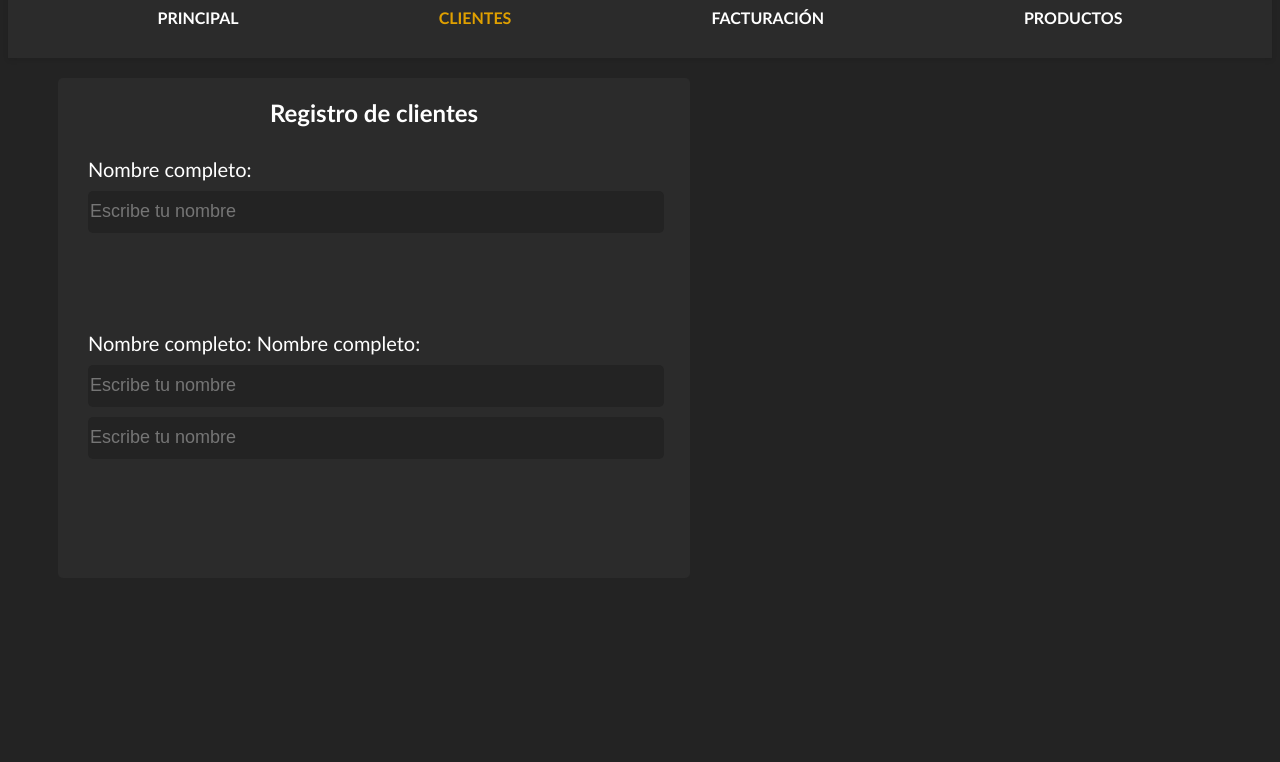
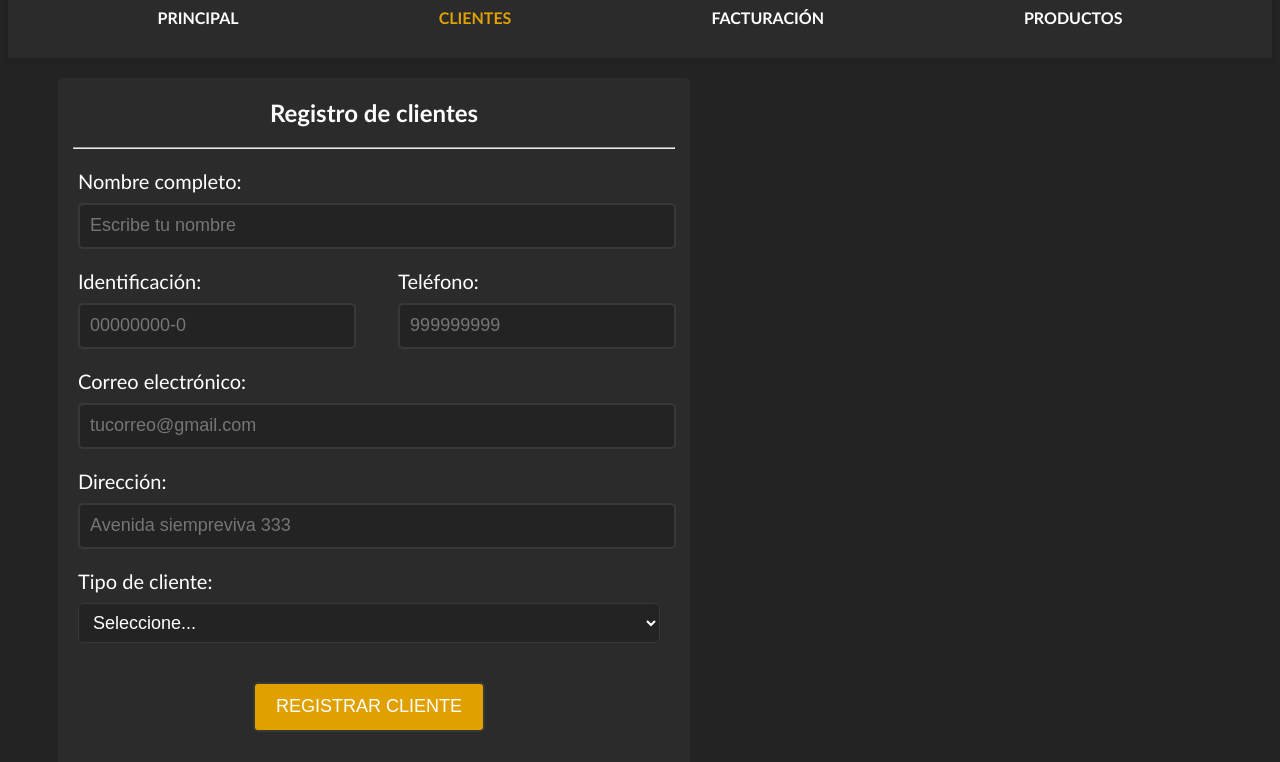
Before and after one commit to yaku555/DESARROLLO-WEB, a plain HTML site: page semana2/clientes.html in a window 1280 px wide. Shown: the part 190-952 px from the top of the page. Drawn offline with Linux system fonts and the light colour scheme.

Commit message:
Se avanzó en el formulario de clientes

```diff
--- a/semana2/clientes.html
+++ b/semana2/clientes.html
@@ -1,23 +1,28 @@
 <!DOCTYPE html>
 <html>
+
 <head>
     <meta charset="UTF-8">
     <meta name="viewport" content="width=device-width, initial-scale=1.0">
-    <link rel="icon" href="https://encrypted-tbn0.gstatic.com/images?q=tbn:ANd9GcTDxyMQGRAdYK8XFrAt1tqtorl95VLFFLGMyw&s">
+    <link rel="icon"
+        href="https://encrypted-tbn0.gstatic.com/images?q=tbn:ANd9GcTDxyMQGRAdYK8XFrAt1tqtorl95VLFFLGMyw&s">
     <title>FERREXPRESS</title>
     <link rel="stylesheet" href="estilos/index.css">
     <link rel="stylesheet" href="estilos/clientes.css">
 </head>
+
 <body>
     <main></main>
     <div class="header">
-        <img style="border-radius: 5px;" src="https://encrypted-tbn0.gstatic.com/images?q=tbn:ANd9GcTDxyMQGRAdYK8XFrAt1tqtorl95VLFFLGMyw&s" alt="">
+        <img style="border-radius: 5px;"
+            src="https://encrypted-tbn0.gstatic.com/images?q=tbn:ANd9GcTDxyMQGRAdYK8XFrAt1tqtorl95VLFFLGMyw&s" alt="">
         <div>
             <h2>FERREXPRESS</h2>
             <h3>Tienda online</h3>
         </div>
         <h1>REGISTRO DE CLIENTES</h1>
     </div>
+
     <nav>
         <ul>
             <li><a href="index.html">PRINCIPAL</a></li>
@@ -29,23 +34,57 @@
 
     <div class="formulario_clientes">
         <h2>Registro de clientes</h2>
+        <hr style="width: 95%;">
         <form action="">
-            <div>
+
+            <div class="contenedor">
                 <label for="nombre">Nombre completo: </label>
-                <br>
-                <input type="text" id="nombre" placeholder="Escribe tu nombre">
+
+                <input class="response" type="text" id="nombre" placeholder="Escribe tu nombre">
             </div>
-             <br><br>
-            <div>
-                <label for="nombre">Nombre completo: </label>
-                 <label for="nombre">Nombre completo: </label>
-                <br>
-                <input type="text" id="nombre" placeholder="Escribe tu nombre">
 
 
-                <input type="text" id="nombre" placeholder="Escribe tu nombre">
+
+            <div class="contenedor_campos">
+                <div class="campoprueba">
+                    <label for="rut">Identificación: </label>
+
+                    <input class="response" type="number" id="rut" placeholder="00000000-0">
+                </div>
+
+                <div class="campoprueba">
+                    <label for="telefono">Teléfono:</label>
+
+                    <input class="response" type="number" id="telefono" placeholder="999999999">
+                </div>
+
             </div>
 
+            <div class="contenedor">
+                <label for="nombre">Correo electrónico: </label>
+
+                <input class="response" type="text" id="nombre" placeholder="tucorreo@gmail.com">
+            </div>
+            <div class="contenedor">
+                <label for="nombre">Dirección: </label>
+
+                <input class="response" type="text" id="nombre" placeholder="Avenida siempreviva 333">
+            </div>
+            <div class="contenedor">
+                <label for="tipo_cliente">Tipo de cliente: </label>
+
+                <select class="response" id="" name="">
+                    <option value="" selected disabled>Seleccione...</option>
+                    <option value="c">Cliente1</option>
+                    <option value="c">Cliente2</option>
+                    <option value="c">Cliente3</option>
+                </select>
+            </div>
+            <br>
+
+            <div class="contenedor">
+                <center><button class = "boton_registrar">REGISTRAR CLIENTE</button></center>
+            </div>
 
     </div>
 
--- a/semana2/estilos/clientes.css
+++ b/semana2/estilos/clientes.css
@@ -3,7 +3,7 @@
     margin-left: 50px;
     background-color: #2b2b2b;
     width: 50%;
-    height: 500px;
+    height: 700px;
     border-radius: 5px;
 }
 .formulario_clientes h2
@@ -14,9 +14,11 @@
 }
 
 
-.formulario_clientes div
+.formulario_clientes .contenedor, .formulario_clientes .contenedor_campos
 {
-    margin: 30px;
+    margin-left: 20px;
+    margin-right: 30px;
+    margin-top: 20px;
 }
 
 .formulario_clientes form label
@@ -27,15 +29,48 @@
 }
 
 
-.formulario_clientes form input
+.formulario_clientes form .response
 {
+    border-color: rgb(56, 56, 56);
+    border-style: solid;
     color: white;
     width: 100%;
     height: 40px;
     border-radius: 5px;
-    border: none;
     margin-top: 10px;
-
     font-size: 18px;
     background-color: #232323;
+    padding-left: 10px;
 }
+
+.campoprueba
+{
+    width: 45%;
+}
+
+.contenedor_campos
+{
+    display: flex;
+    justify-content: space-between;
+}
+
+.boton_registrar
+{
+    border-color: rgb(56, 56, 56);
+    border-style: solid;
+    color: white;
+    width: 40%;
+    height: 50px;
+    border-radius: 5px;
+    font-size: 18px;
+    background-color: #e0a000;
+    cursor: pointer;
+    transition: all 0.8s ease;
+}
+
+.boton_registrar:hover
+{
+
+    transform: scale(1.05);
+    box-shadow: 0px 0px 10px 0px #e0a000;
+}
--- a/semana2/estilos/index.css
+++ b/semana2/estilos/index.css
@@ -86,14 +86,14 @@ section
     margin: 20px;
     border-radius: 5px;
     text-align: center;
-    box-shadow: 0px 0px 10px 0px black;
+    box-shadow: 0px 0px 10px 0px rgb(22, 22, 22);
     transition: all 0.8s ease;
 }
 
 .test:hover
 {
     transform: scale(1.1);
-    box-shadow: 0px 0px 20px 0px black;
+    box-shadow: 0px 0px 20px 0px rgb(22, 22, 22);
 }
 
 
```
Also changed, not shown: semana2/index.html (+1 -1 lines).
